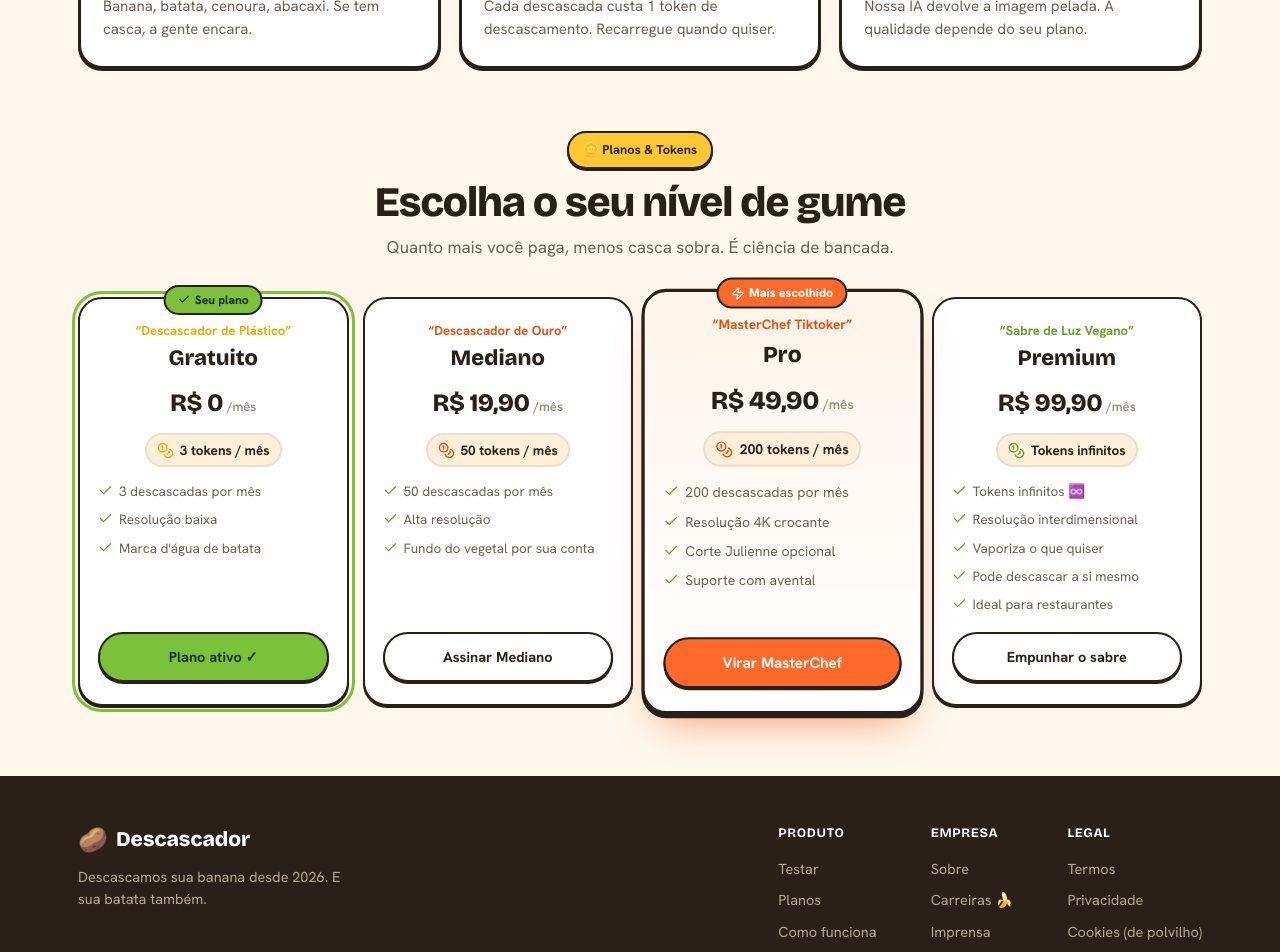
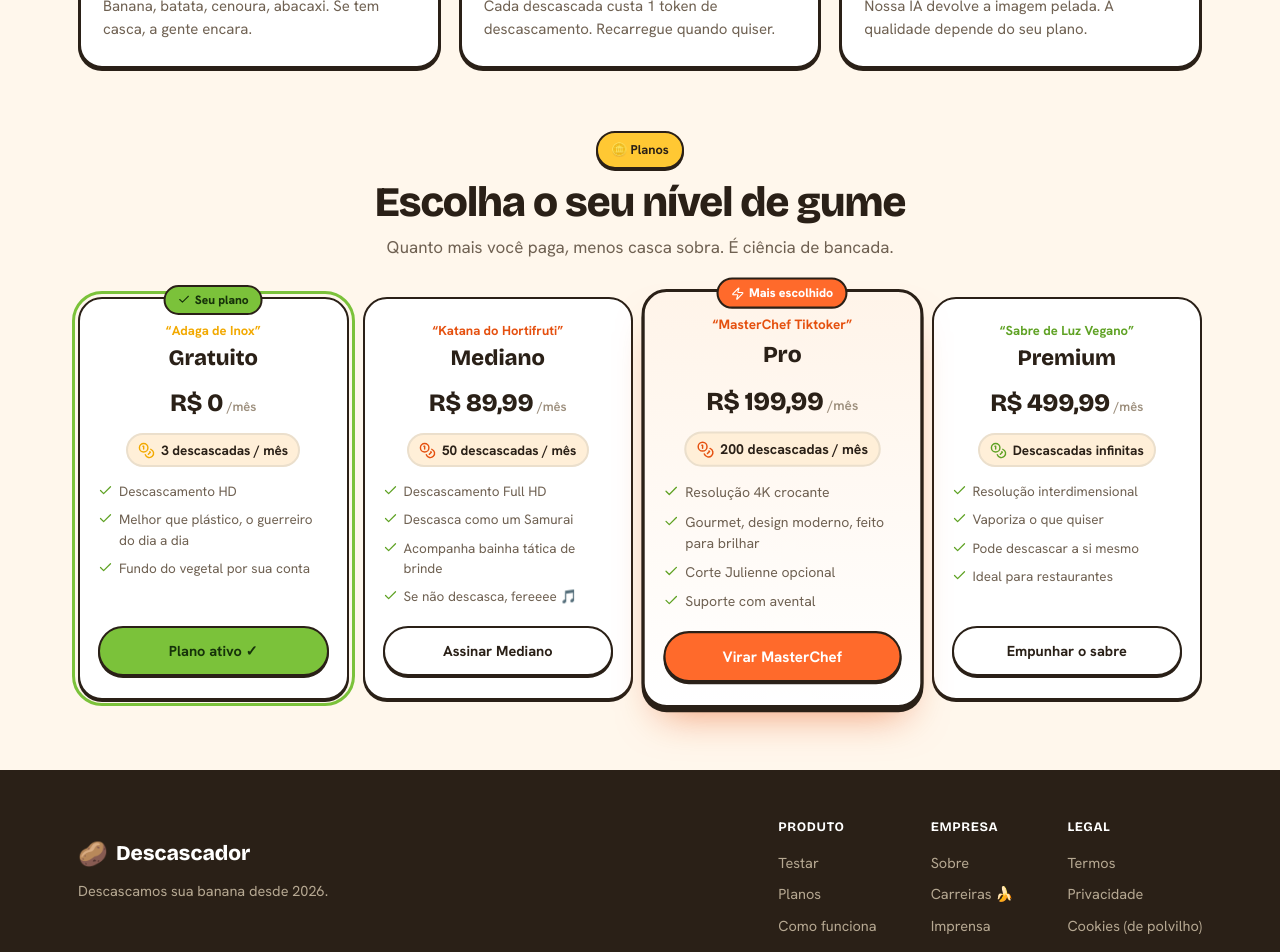
Before and after one commit to Gab1203/descascador, a Next.js app: page / in a window 1280 px wide. Shown: the part 1360-2312 px from the top of the page. Built offline with nearby package versions, Linux system fonts and the light colour scheme.

Commit message:
adjustments

```diff
--- a/src/components/Footer.tsx
+++ b/src/components/Footer.tsx
@@ -13,12 +13,12 @@ export default function Footer() {
   return (
     <footer className="mt-2.5 bg-ink px-0 pb-[26px] pt-12 text-[#F3E9D8]">
       <div className="mx-auto flex max-w-[1180px] flex-wrap justify-between gap-10 border-b-2 border-white/10 px-7 pb-[30px]">
-        <div>
+        <div className="mt-[20px]">
           <span className="flex items-center gap-2 font-display text-[21px] font-extrabold text-white">
             <span className="text-2xl">🥔</span> Descascador
           </span>
           <p className="mt-2.5 max-w-[280px] text-[14.5px] text-[#B6A892]">
-            Descascamos sua banana desde 2026. E sua batata também.
+            Descascamos sua banana desde 2026.
           </p>
         </div>
 
--- a/src/components/Hero.tsx
+++ b/src/components/Hero.tsx
@@ -104,7 +104,7 @@ export default function Hero({ tokens, activePlan, onSpendToken }: HeroProps) {
             casca pra você. Sem facas, sem dedos cortados, sem desculpas.
           </p>
 
-          <div className="justify-center mt-7 flex flex-wrap gap-10">
+          <div className="justify-center mt-7 flex flex-wrap gap-5">
             <a href="#demo" className="btn btn-primary btn-lg">
               Descascar agora <ArrowRight size={18} />
             </a>
--- a/src/components/HowItWorks.tsx
+++ b/src/components/HowItWorks.tsx
@@ -15,7 +15,7 @@ const STEPS: Step[] = [
   {
     n: "02",
     icon: "🪙",
-    t: "Gaste 1 token",
+    t: "Gaste uma descascada",
     d: "Cada descascada custa 1 token de descascamento. Recarregue quando quiser.",
   },
   {
--- a/src/components/Navbar.tsx
+++ b/src/components/Navbar.tsx
@@ -30,7 +30,7 @@ export default function Navbar({ tokens, activePlan }: NavbarProps) {
           >
             <Coins size={18} className="text-bananadeep" />
             <span className="font-display text-[17px] leading-none">{tk}</span>
-            <span className="hidden text-[13px] sm:inline">Tokens</span>
+            <span className="hidden text-[13px] sm:inline">Descascadas</span>
           </div>
 
           <button className="btn btn-ghost text-[15px]">
--- a/src/components/Pricing.tsx
+++ b/src/components/Pricing.tsx
@@ -14,7 +14,7 @@ export default function Pricing({ activePlanId, onChoose }: PricingProps) {
     <section id="planos" className="py-[54px] pb-[60px]">
       <div className="mx-auto max-w-[1180px] px-7">
         <header className="mb-9 flex flex-col items-center gap-3 text-center">
-          <span className="pill bg-banana shadow-flat">🪙 Planos & Tokens</span>
+          <span className="pill bg-banana shadow-flat">🪙 Planos</span>
           <h2 className="text-[42px] font-extrabold tracking-[-0.025em]">Escolha o seu nível de gume</h2>
           <p className="max-w-[520px] text-[17px] text-inksoft">
             Quanto mais você paga, menos casca sobra. É ciência de bancada.
--- a/src/data/plans.ts
+++ b/src/data/plans.ts
@@ -28,48 +28,57 @@ export interface Produce {
 export const PLANS: Plan[] = [
   {
     id: "free",
-    nick: "Descascador de Plástico",
+    nick: "Adaga de Inox",
     name: "Gratuito",
     price: "R$ 0",
     per: "/mês",
     tokens: 3,
-    tokensLabel: "3 tokens / mês",
+    tokensLabel: "3 descascadas / mês",
     peelPct: 10,
     accent: "var(--color-banana)",
     accentDeep: "var(--color-bananadeep)",
     cta: "Começar de graça",
-    feats: ["3 descascadas por mês", "Resolução baixa", "Marca d'água de batata"],
+    feats: [
+      "Descascamento HD ",
+      "Melhor que plástico, o guerreiro do dia a dia",
+      "Fundo do vegetal por sua conta"
+    ],
   },
   {
     id: "mediano",
-    nick: "Descascador de Ouro",
+    nick: "Katana do Hortifruti",
     name: "Mediano",
-    price: "R$ 19,90",
+    price: "R$ 89,99",
     per: "/mês",
     tokens: 50,
-    tokensLabel: "50 tokens / mês",
+    tokensLabel: "50 descascadas / mês",
     peelPct: 60,
     accent: "var(--color-carrot)",
     accentDeep: "var(--color-carrotdeep)",
     cta: "Assinar Mediano",
-    feats: ["50 descascadas por mês", "Alta resolução", "Fundo do vegetal por sua conta"],
+    feats: [
+      "Descascamento Full HD",
+      "Descasca como um Samurai",
+      "Acompanha bainha tática de brinde",
+      "Se não descasca, fereeee 🎵"
+    ],
   },
   {
     id: "pro",
     nick: "MasterChef Tiktoker",
     name: "Pro",
-    price: "R$ 49,90",
+    price: "R$ 199,99",
     per: "/mês",
     tokens: 200,
-    tokensLabel: "200 tokens / mês",
+    tokensLabel: "200 descascadas / mês",
     peelPct: 100,
     hot: true,
     accent: "var(--color-carrot)",
     accentDeep: "var(--color-carrotdeep)",
     cta: "Virar MasterChef",
     feats: [
-      "200 descascadas por mês",
       "Resolução 4K crocante",
+      "Gourmet, design moderno, feito para brilhar",
       "Corte Julienne opcional",
       "Suporte com avental",
     ],
@@ -78,17 +87,16 @@ export const PLANS: Plan[] = [
     id: "premium",
     nick: "Sabre de Luz Vegano",
     name: "Premium",
-    price: "R$ 99,90",
+    price: "R$ 499,99",
     per: "/mês",
     tokens: Infinity,
-    tokensLabel: "Tokens infinitos",
+    tokensLabel: "Descascadas infinitas",
     peelPct: 100,
     vaporize: true,
     accent: "var(--color-lime)",
     accentDeep: "var(--color-limedeep)",
     cta: "Empunhar o sabre",
     feats: [
-      "Tokens infinitos ♾️",
       "Resolução interdimensional",
       "Vaporiza o que quiser",
       "Pode descascar a si mesmo",
```
